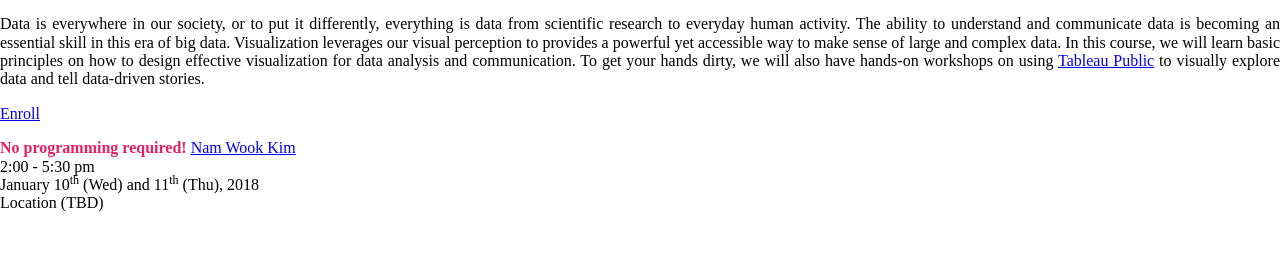
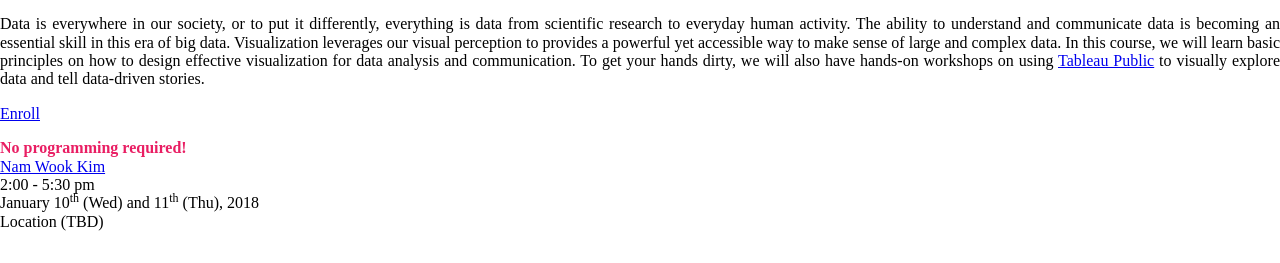
Before and after one commit to namwkim/datavis, a plain HTML site: page index.html in a window 1280 px wide. Shown: the part 528-791 px from the top of the page. Drawn offline with nearby package versions, Linux system fonts and the light colour scheme; a small style sheet from the web is missing.

Commit message:
Update index.html

```diff
--- a/index.html
+++ b/index.html
@@ -26,7 +26,7 @@
         <a class="button" href="https://goo.gl/forms/4zbewIVLUErTTEP72" target="_blank">Enroll</a>
 
         <p class="info">
-	  <strong style="color:#E91E63">No programming required!</strong>
+	  <strong style="color:#E91E63">No programming required!</strong><br>
           <a href="http://namwkim.org" target="_blank">Nam Wook Kim</a>
           <br>
           2:00 - 5:30 pm<br>
```
